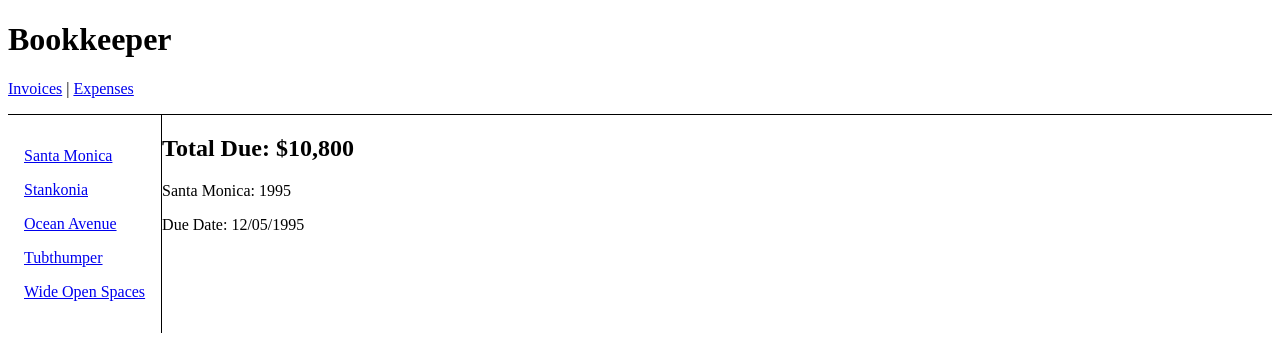
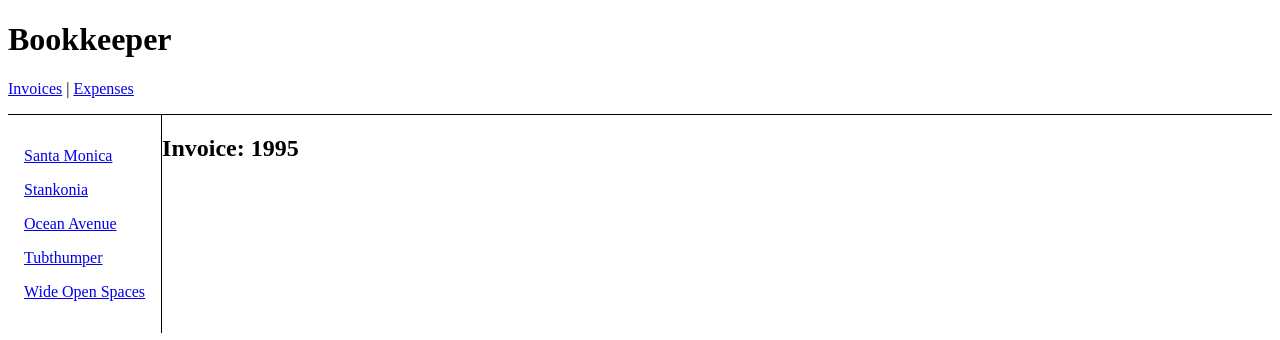
Before and after one commit to taylulz/router-toot, a React (Create React App) app: page /invoices/1995 in a window 1280 px wide. Shown: the top 340 px of the page. Built offline with nearby package versions, Linux system fonts and the light colour scheme.

Commit message:
Revert "use param to look up invoice"
This reverts commit 519531aba283828687d9821503758b17a8f969cf.

```diff
--- a/src/data.js
+++ b/src/data.js
@@ -34,9 +34,3 @@ let invoices = [
 export function getInvoices() {
   return invoices;
 }
-
-export function getInvoice(number) {
-  return invoices.find(
-    invoice => invoice.number === number
-  );
-}
--- a/src/routes/invoice.jsx
+++ b/src/routes/invoice.jsx
@@ -1,16 +1,6 @@
 import { useParams } from "react-router-dom";
-import { getInvoice } from "../data";
 
 export default function Invoice() {
   let params = useParams();
-  let invoice = getInvoice(parseInt(params.invoiceId, 10));
-  return (
-    <main style={{ padding: "1 rem" }}>
-      <h2> Total Due: {invoice.amount}</h2>
-      <p>
-        {invoice.name}: {invoice.number}
-      </p>
-      <p>Due Date: {invoice.due}</p>
-    </main>
-  );
+  return <h2>Invoice: {params.invoiceId}</h2>;
 }
```
